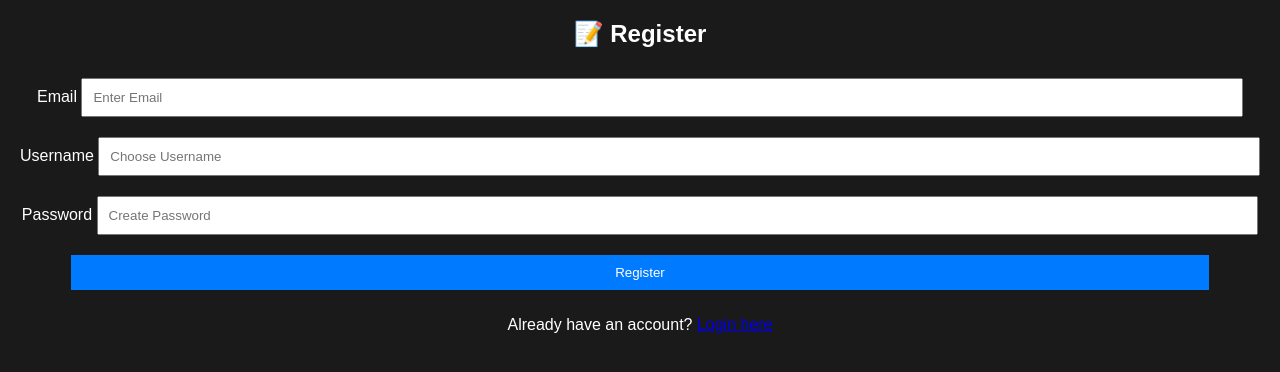
After one commit to Palitz/SEPM-, a Flask app: page /register in a window 1280 px wide. The commit adds this page. Shown: the top 372 px of the page. Run offline with Flask 3, Linux system fonts and the light colour scheme.

Commit message:
Added user registration page

```diff
--- a/server.py
+++ b/server.py
@@ -1,6 +1,8 @@
+import sqlite3
 from flask import Flask, render_template, request, redirect, url_for, session, jsonify
 from flask_cors import CORS
 import yfinance as yf
+from werkzeug.security import generate_password_hash, check_password_hash
 
 app = Flask(__name__)
 CORS(app)
@@ -8,15 +10,27 @@ CORS(app)
 # Secret key for session management
 app.secret_key = "supersecretkey"
 
-# Mock user database (Replace with actual database in production)
-USERS = {
-    "user1": "password123",
-    "admin": "adminpass"
-}
-
 # Stocks to fetch
 STOCKS = ["AAPL", "GOOGL", "TSLA", "AMZN", "MSFT", "META", "NVDA", "NFLX"]
 
+# ------------------ DATABASE SETUP ------------------ #
+
+def init_db():
+    """Initialize the SQLite database and create tables."""
+    conn = sqlite3.connect("users.db")
+    cursor = conn.cursor()
+    cursor.execute("""
+        CREATE TABLE IF NOT EXISTS users (
+            id INTEGER PRIMARY KEY AUTOINCREMENT,
+            username TEXT UNIQUE NOT NULL,
+            email TEXT UNIQUE NOT NULL,
+            password TEXT NOT NULL
+        )
+    """)
+    conn.commit()
+    conn.close()
+
+init_db()  # Run once when the server starts
 
 # ------------------ ROUTES ------------------ #
 
@@ -26,6 +40,29 @@ def home():
     return redirect(url_for("login"))
 
 
+@app.route("/register", methods=["GET", "POST"])
+def register():
+    """Handles user registration"""
+    if request.method == "POST":
+        username = request.form["username"]
+        email = request.form["email"]
+        password = request.form["password"]
+        hashed_password = generate_password_hash(password)  # Hash password
+
+        try:
+            conn = sqlite3.connect("users.db")
+            cursor = conn.cursor()
+            cursor.execute("INSERT INTO users (username, email, password) VALUES (?, ?, ?)",
+                           (username, email, hashed_password))
+            conn.commit()
+            conn.close()
+            return redirect(url_for("login"))
+        except sqlite3.IntegrityError:
+            return render_template("register.html", error="Username or Email already exists")
+
+    return render_template("register.html")
+
+
 @app.route("/login", methods=["GET", "POST"])
 def login():
     """Handles user login"""
@@ -33,7 +70,13 @@ def login():
         username = request.form["username"]
         password = request.form["password"]
 
-        if username in USERS and USERS[username] == password:
+        conn = sqlite3.connect("users.db")
+        cursor = conn.cursor()
+        cursor.execute("SELECT password FROM users WHERE username = ?", (username,))
+        user = cursor.fetchone()
+        conn.close()
+
+        if user and check_password_hash(user[0], password):
             session["user"] = username
             return redirect(url_for("dashboard"))
         else:
--- /dev/null
+++ b/templates/register.html
@@ -0,0 +1,35 @@
+<!DOCTYPE html>
+<html lang="en">
+<head>
+    <meta charset="UTF-8">
+    <meta name="viewport" content="width=device-width, initial-scale=1.0">
+    <title>Register</title>
+    <link rel="stylesheet" href="{{ url_for('static', filename='styles.css') }}">
+</head>
+<body>
+    <div class="register-container">
+        <h2>📝 Register</h2>
+
+        {% if error %}
+            <p class="error-message">{{ error }}</p>
+        {% endif %}
+
+        <form id="registerForm" method="POST">
+            <label for="email">Email</label>
+            <input type="email" id="email" name="email" placeholder="Enter Email" required>
+
+            <label for="username">Username</label>
+            <input type="text" id="username" name="username" placeholder="Choose Username" required>
+
+            <label for="password">Password</label>
+            <input type="password" id="password" name="password" placeholder="Create Password" required>
+
+            <button type="submit">Register</button>
+        </form>
+
+        <p>Already have an account? <a href="{{ url_for('login') }}">Login here</a></p>
+    </div>
+
+    <script src="{{ url_for('static', filename='script.js') }}"></script>
+</body>
+</html>
```
Also changed, not shown: templates/login.html (+13 -3 lines), users.db (added).
